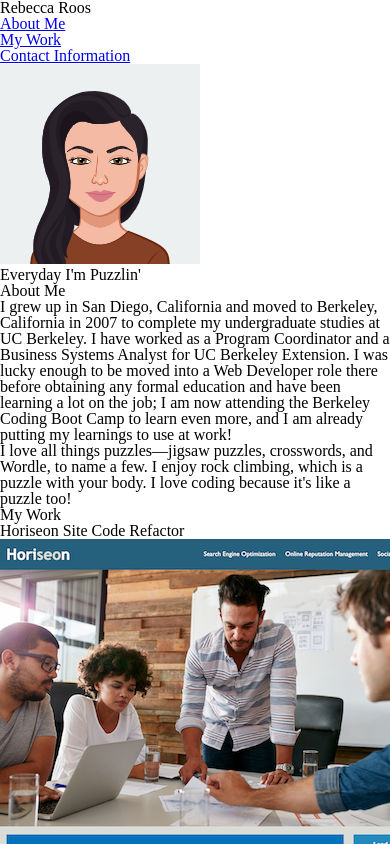
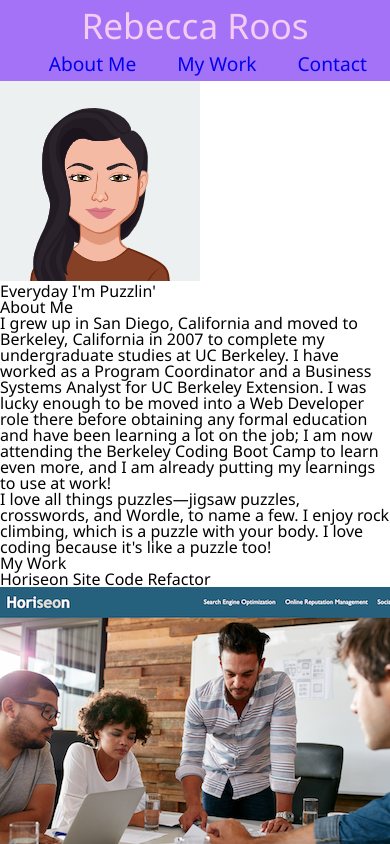
Before and after one commit to sendusyourbones/rebecca-portfolio, a plain HTML site: page index.html in a window 390 px wide. Shown: the top 844 px of the page. Drawn offline with Linux system fonts and the light colour scheme.

Commit message:
Add nav bar styling

```diff
--- a/assets/css/style.css
+++ b/assets/css/style.css
@@ -0,0 +1,63 @@
+body {
+    font-family: 'Segoe UI', Tahoma, Geneva, Verdana, sans-serif;
+}
+
+#nav-bar {
+    background-color: var(--light-purple);
+    padding: 2%;
+}
+
+h1 {
+    font-size: 2.2rem;
+    color: var(--light-pink);
+    margin: auto 0;
+}
+
+#nav-bar {
+    display: flex;
+    justify-content: space-between;
+}
+
+nav {
+    margin: auto 0;
+}
+
+nav ul {
+    display: flex;
+    justify-content: space-between;
+    min-width: 400px;
+    font-size: 1.4rem;
+}
+
+nav a {
+    text-decoration: none;
+}
+
+nav a:hover {
+    color: var(--white);
+}
+
+footer {
+    background-color: var(--light-purple);
+}
+
+@media screen and (max-width: 992px) {
+    #nav-bar {
+        display: block;
+    }
+    h1 {
+        text-align: center;
+    }
+    nav {
+        margin-top: 3%;
+    }
+    nav ul {
+        justify-content: space-evenly;
+    }
+}
+
+@media screen and (max-width: 768px) {
+    nav ul {
+        font-size: 1.2rem;
+    }
+}
--- a/assets/css/variables.css
+++ b/assets/css/variables.css
@@ -1,3 +1,5 @@
 :root {
-
+    --light-purple: #a372f7;
+    --light-pink: #f5cbf0;
+    --white: #f5e6f3;
 }
--- a/index.html
+++ b/index.html
@@ -12,14 +12,16 @@
     <body>
         <!-- Header: name, recent photo, links to sections about me, my work, contact info -->
         <header>
+            <div id="nav-bar">
                 <h1>Rebecca Roos</h1>
                 <nav>
                     <ul>
                         <li><a href="#about">About Me</a></li>
                         <li><a href="#work">My Work</a></li>
-                    <li><a href="#contact">Contact Information</a></li>
+                        <li><a href="#contact">Contact</a></li>
                     </ul>
                 </nav>
+            </div>
             <img src="./assets/images/avatar.png" alt="Female avatar with medium-length hair, light skin, and brown eyes">
             <p class="subtitle">Everyday I'm Puzzlin'</p>
         </header>
```
Lines whose indentation alone changed are shown as unchanged.
